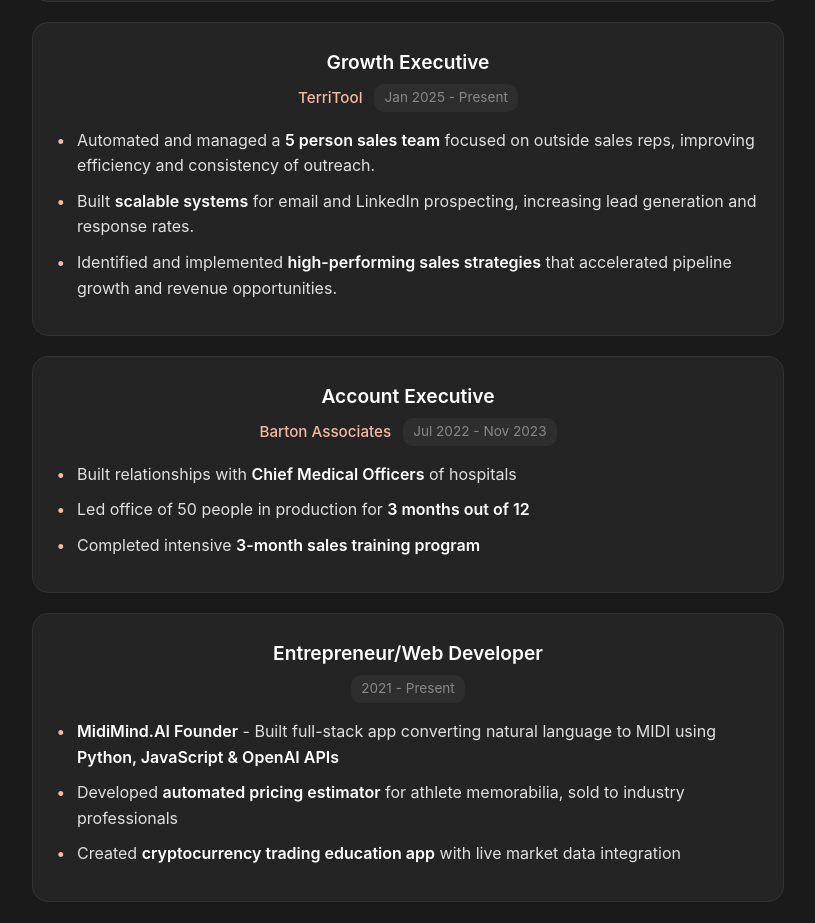
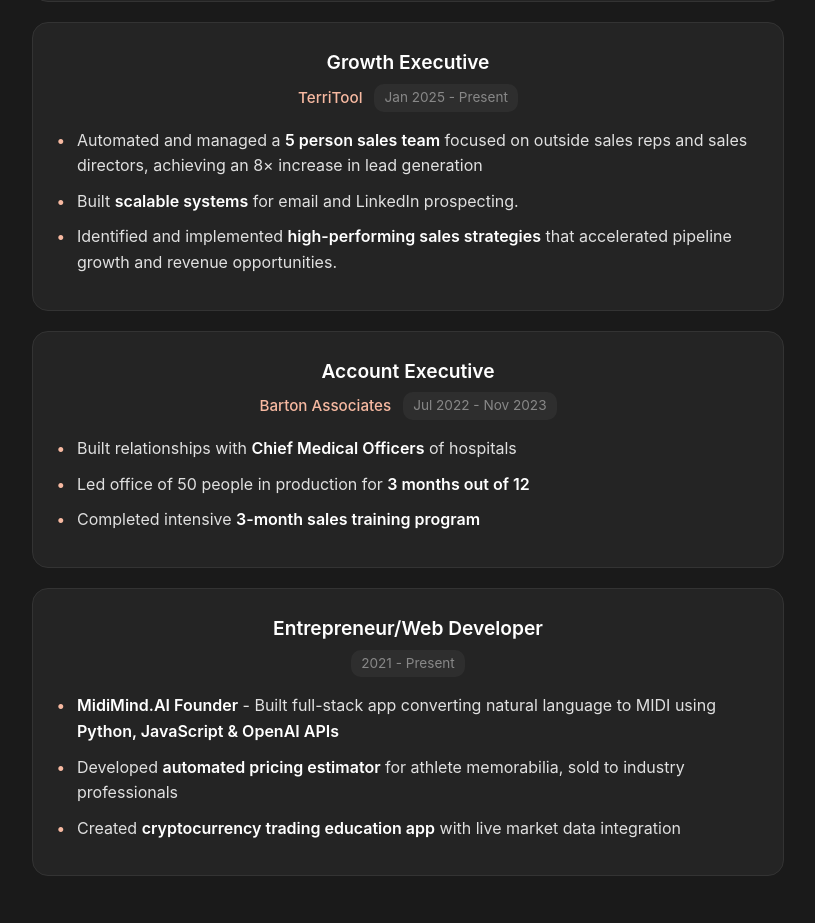
Before and after one commit to jtrax22/jtrax22.github.io, a plain HTML site: page index.html in a window 1280 px wide. Shown: the part 1503-2426 px from the top of the page, without its empty margins (232-1047 px from the left). Drawn offline with Linux system fonts and the light colour scheme.

Commit message:
Update index.html

```diff
--- a/index.html
+++ b/index.html
@@ -319,8 +319,8 @@ integration to generate measurable revenue. Proven track record driving <span cl
                     </div>
                 </div>
                 <ul>
-                    <li>Automated and managed a <span class="key-skill">5 person sales team</span> focused on outside sales reps, improving efficiency and consistency of outreach.</li>
-                    <li>Built <span class="key-skill">scalable systems</span> for email and LinkedIn prospecting, increasing lead generation and response rates.</li>
+                    <li>Automated and managed a <span class="key-skill">5 person sales team</span> focused on outside sales reps and sales directors, achieving an 8× increase in lead generation</li>
+                    <li>Built <span class="key-skill">scalable systems</span> for email and LinkedIn prospecting.</li>
                     <li>Identified and implemented <span class="key-skill">high-performing sales strategies</span> that accelerated pipeline growth and revenue opportunities.</li>
                 </ul>
             </div>
@@ -391,5 +391,3 @@ integration to generate measurable revenue. Proven track record driving <span cl
     </div>
 </body>
 </html>
-</body>
-</html>
```
